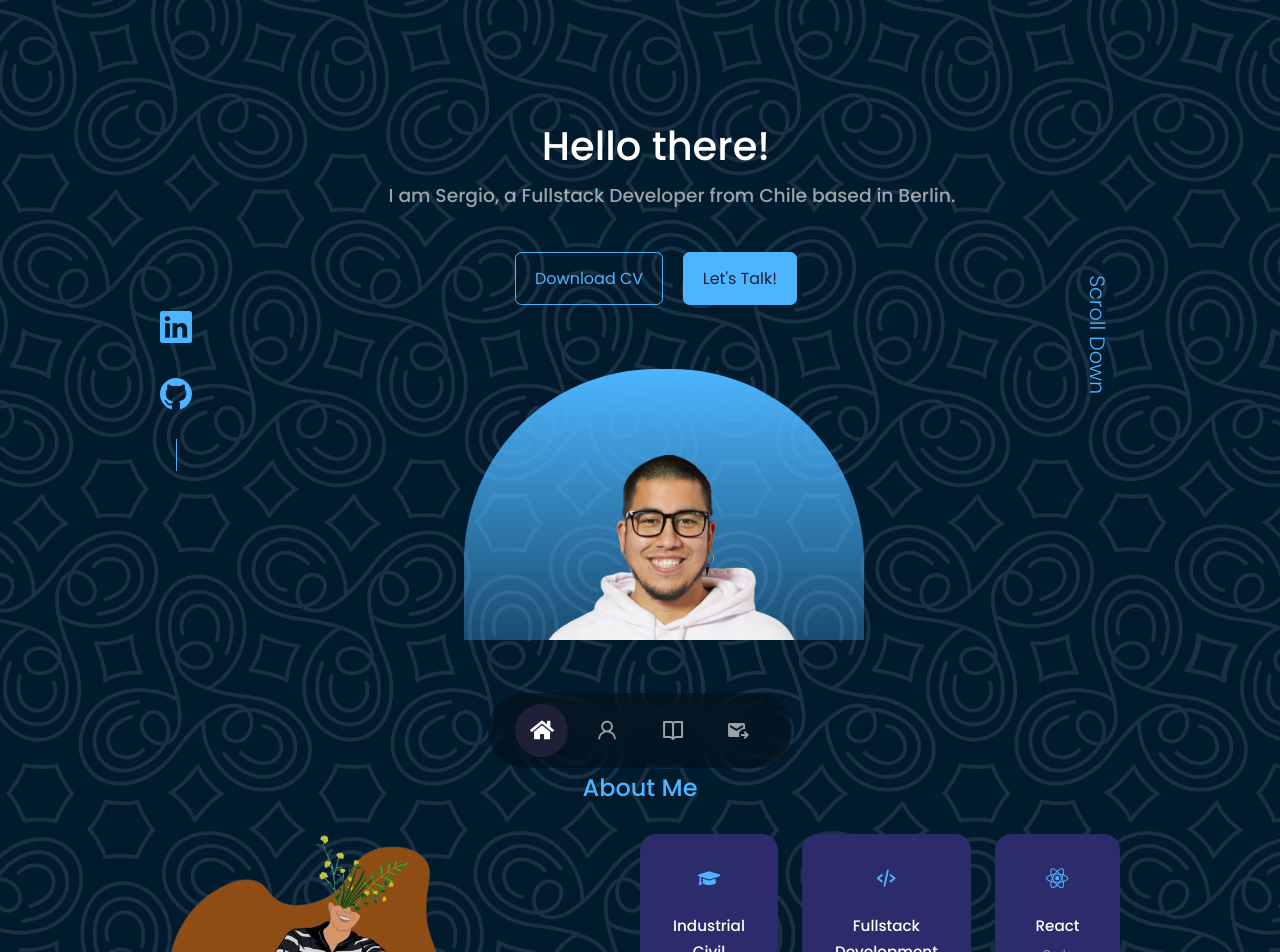
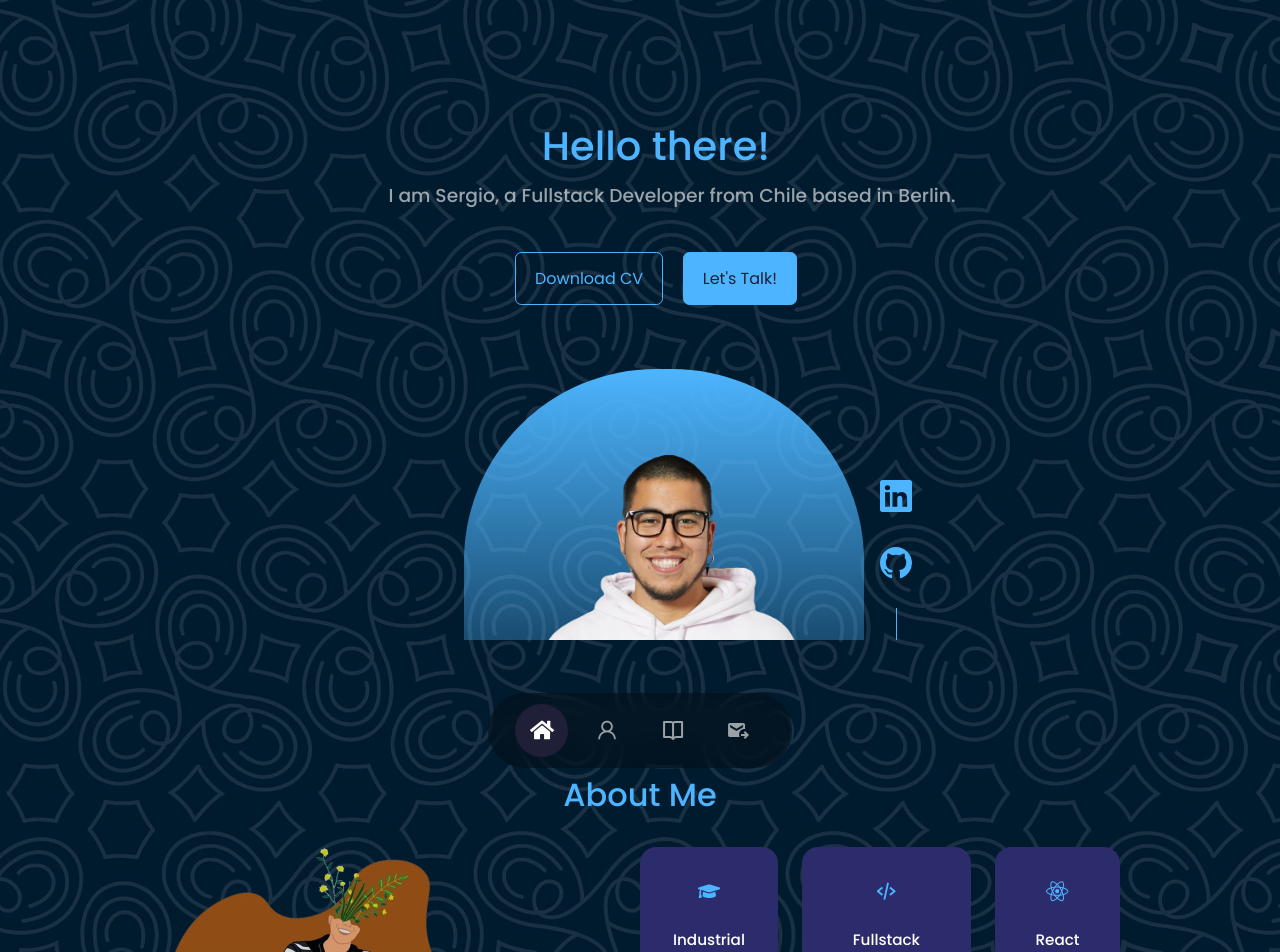
Before and after one commit to SergioPizarro/react-portfolio-website-1, a React (Create React App) app: page / in a window 1280 px wide. Shown: the top 952 px of the page. Built offline with nearby package versions, Linux system fonts and the light colour scheme.

Commit message:
last commit bf production

```diff
--- a/src/components/about/about.css
+++ b/src/components/about/about.css
@@ -4,7 +4,9 @@
   gap:15%;
 
 }
-
+h2{
+  font-size: 2rem;
+}
 .about__me {
   width: 100%;
   aspect-ratio: 1/1;
--- a/src/components/conctact/contact.css
+++ b/src/components/conctact/contact.css
@@ -4,7 +4,9 @@
   grid-template-columns: 30% 50%;
   gap: 12%
 }
-
+h2{
+  font-size: 2rem;
+}
 .contact__options {
   display: flex;
   flex-direction: column;
--- a/src/components/experience/experience.css
+++ b/src/components/experience/experience.css
@@ -18,7 +18,9 @@
   border-color: var(--color-primary-variant);
   cursor: default;
 }
-
+h2{
+  font-size: 2rem;
+}
 .experience__container>div h3 {
   text-align: center;
   margin-bottom: 2rem;
--- a/src/components/header/Header.jsx
+++ b/src/components/header/Header.jsx
@@ -18,7 +18,6 @@ const Header = () => {
           <img src={profile} alt="me" />
         </div>
 
-        <a href="#contact" className='scroll__down'>Scroll Down</a>
 
       </div>
     </header>
--- a/src/components/header/header.css
+++ b/src/components/header/header.css
@@ -14,6 +14,7 @@ header {
 }
 .header__container h1{
   margin-left: 2rem;
+  color: var(--color-primary);
 }
 
 /* ----------------CTA ----------*/
@@ -34,9 +35,10 @@ header {
   align-items: center;
   gap: 0.8rem;
   position: absolute;
-  left: 0;
-
+  left: 75%;
+  bottom: 0%;
   font-size: 2rem;
+  left: calc(75% -11rem);
 }
 
 .header__socials::after {
```
